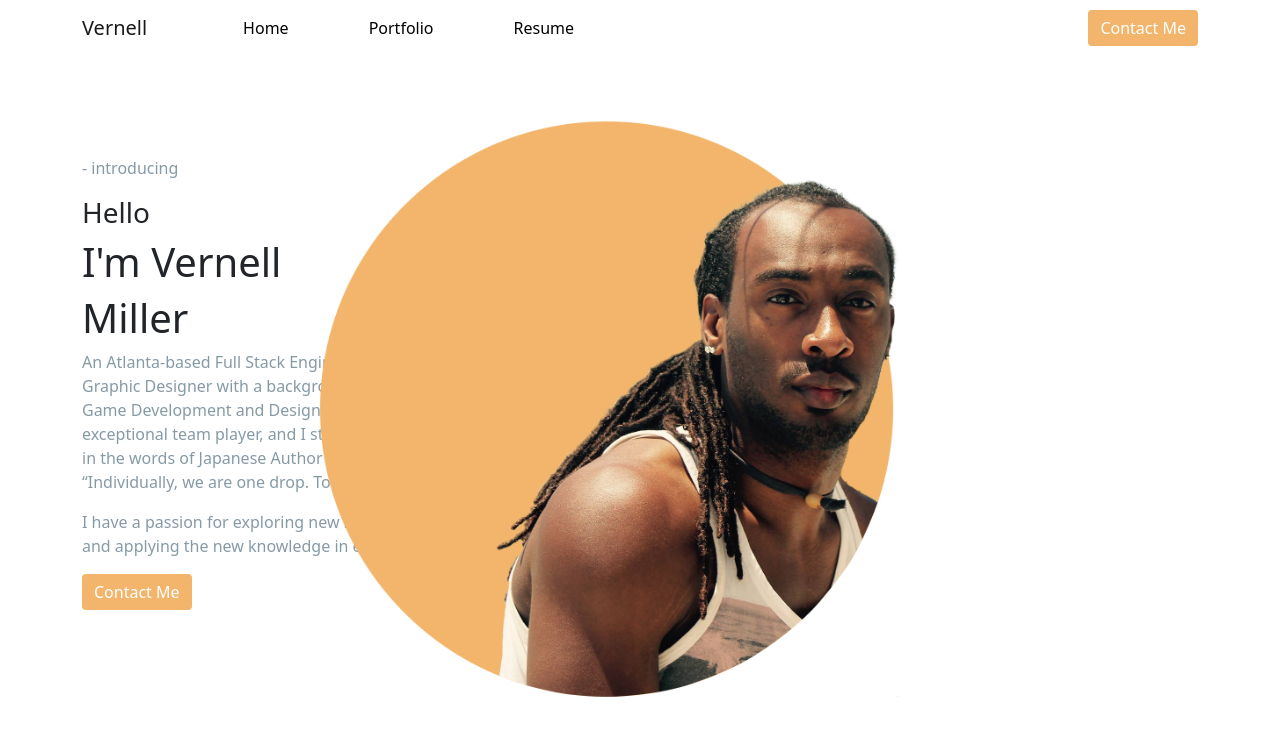
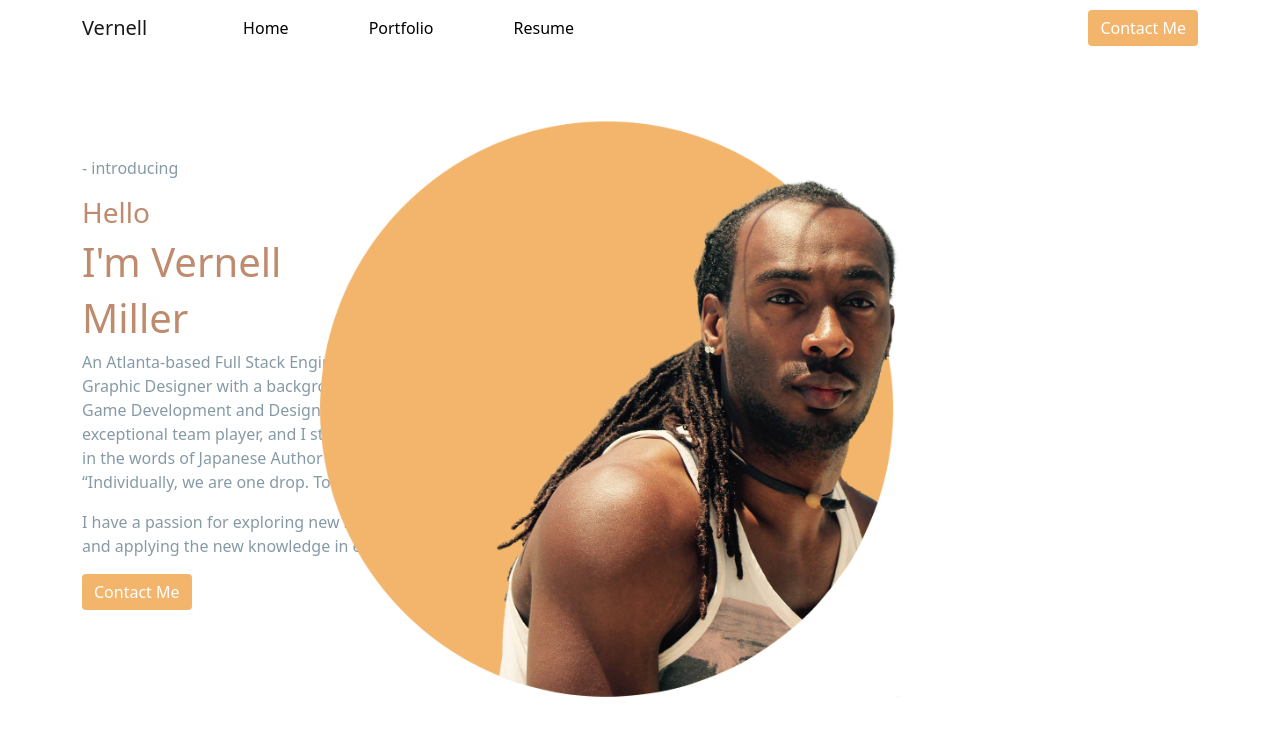
Before and after one commit to VernellMiller/react-portfolio, a React (Create React App) app: page / in a window 1280 px wide. Shown: the top 736 px of the page. Built offline with nearby package versions, Linux system fonts and the light colour scheme.

Commit message:
adds additional styling

```diff
--- a/src/index.css
+++ b/src/index.css
@@ -26,6 +26,10 @@ code {
   /* display: inline-block; */
 }
 
+#heading {
+  color: #BF8B6E;
+}
+
 #mainIMG {
   margin-top: -500px;
 }
```
